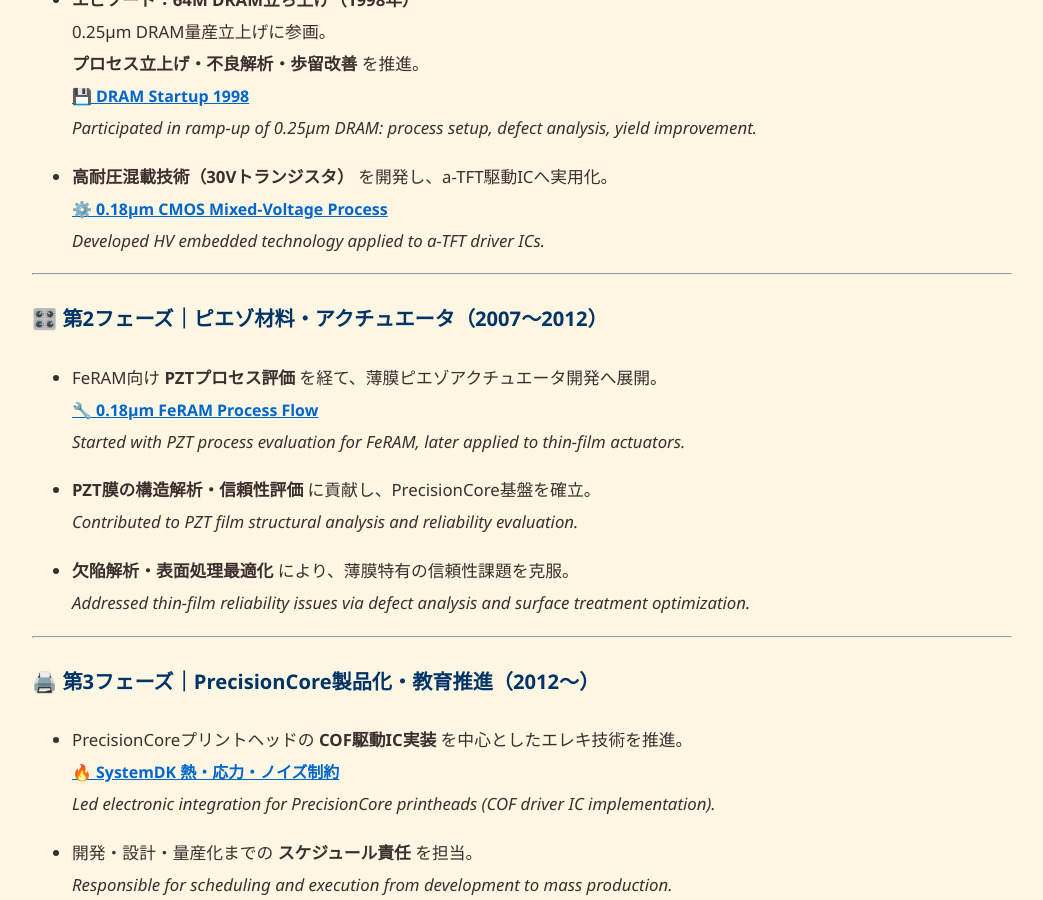
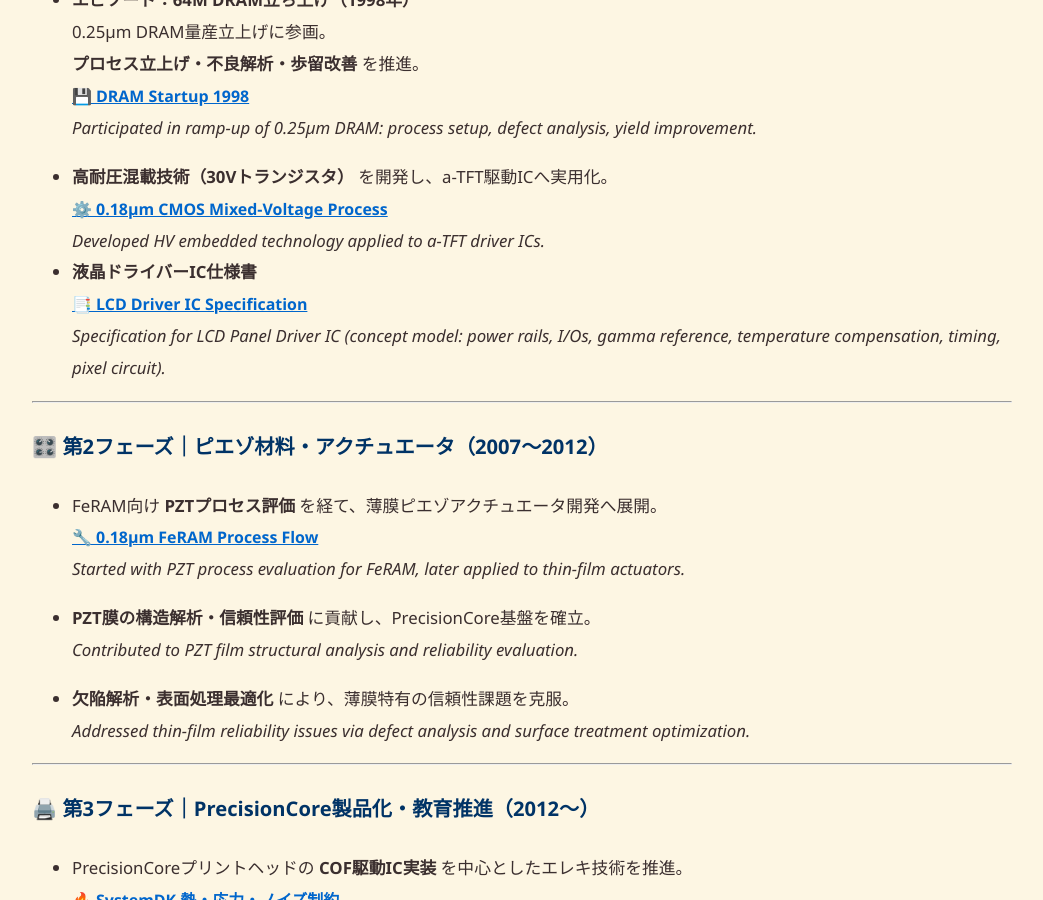
Before and after one commit to Samizo-AITL/Samizo-AITL.github.io, a Jekyll site: the page built from about/career-summary/index.md, in a window 1280 px wide and 900 px high, scrolled down 1185 px. Shown: the whole window, without its empty margins (118-1161 px from the left). Built offline with Jekyll 4.4.1, drawn with Linux system fonts in a browser that asks for light colours.

Commit message:
Update index.md

```diff
--- a/about/career-summary/index.md
+++ b/about/career-summary/index.md
@@ -48,6 +48,9 @@
 - **高耐圧混載技術（30Vトランジスタ）** を開発し、a-TFT駆動ICへ実用化。
   [⚙️ 0.18μm CMOS Mixed-Voltage Process](https://samizo-aitl.github.io/Edusemi-v4x/chapter3_process_evolution/docs/0.18um_1.8V_3.3V_5V)
   *Developed HV embedded technology applied to a-TFT driver ICs.*
+- **液晶ドライバーIC仕様書**
+  [📑 LCD Driver IC Specification](https://samizo-aitl.github.io/Edusemi-v4x/d_chapter2_high_voltage_devices/lcd_driver.md)
+  *Specification for LCD Panel Driver IC (concept model: power rails, I/Os, gamma reference, temperature compensation, timing, pixel circuit).*
 
 ---
 
```
